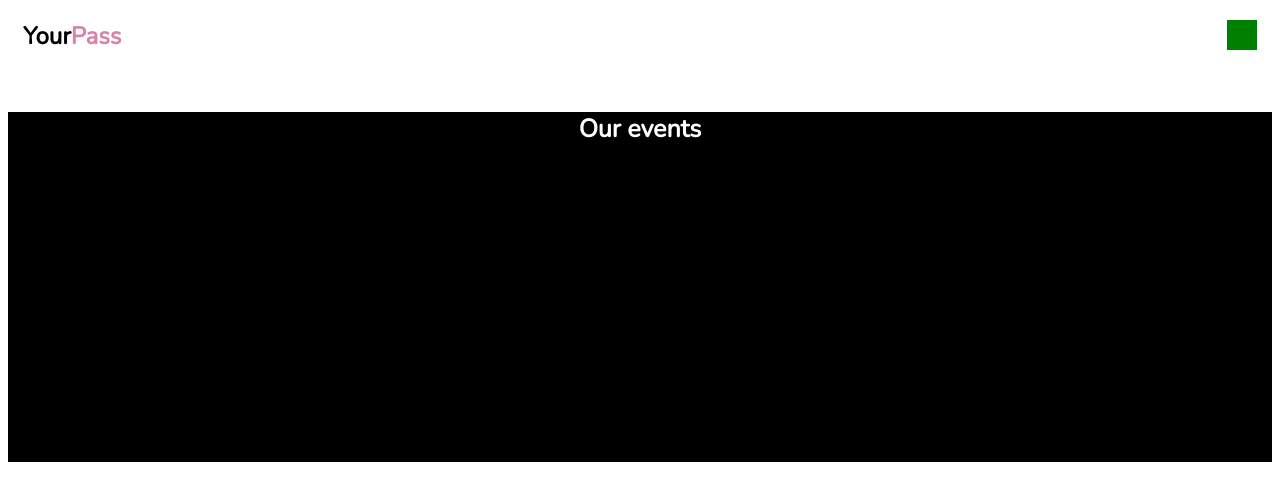
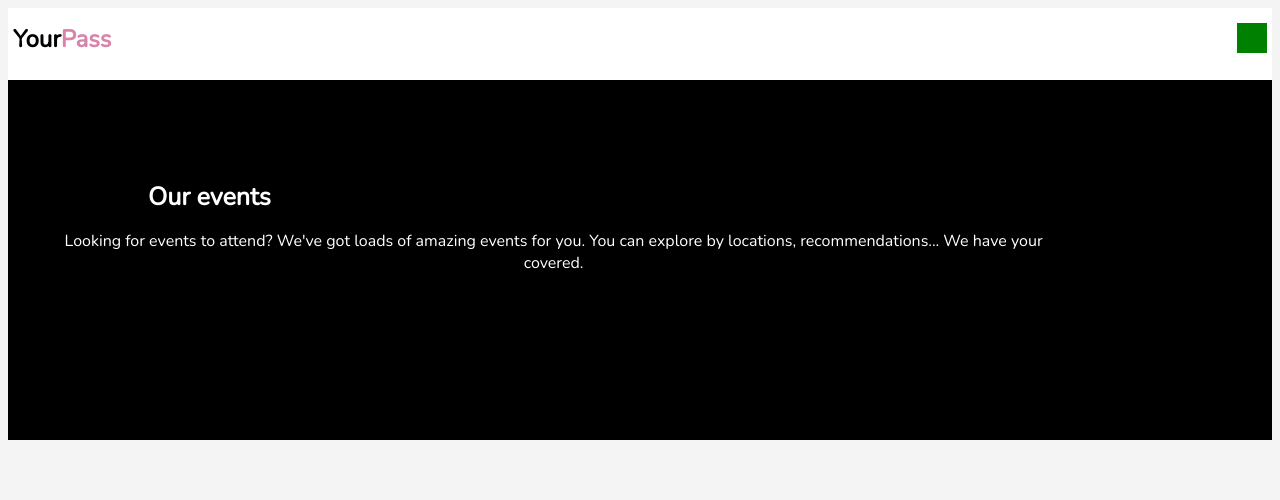
Before and after one commit to adeniranadeyemo/Event-Page, a plain HTML site: page index.html in a window 1280 px wide. Drawn offline with nearby package versions, Linux system fonts and the light colour scheme.

Commit message:
Seccond commit

```diff
--- a/index.html
+++ b/index.html
@@ -19,8 +19,11 @@
       </nav>
     </header>
 
-    <section class="ourevents">
-      <h2>Our events</h2>
+    <section class="main">
+      <div class="ourevents">
+        <h2>Our events</h2>
+        <p>Looking for events to attend? We've got loads of amazing events for you. You can explore by locations, recommendations... We have your covered.</p>
+      </div>
     </section>
   </body>
 </html>
--- a/style.css
+++ b/style.css
@@ -1,13 +1,12 @@
 @import url('https://fonts.googleapis.com/css2?family=Nunito&display=swap');
-/* @import url('https://fonts.googleapis.com/css2?family=Nunito:wght@600&display=swap');
-@import url('https://fonts.googleapis.com/css2?family=Nunito:wght@700&display=swap');
-@import url('https://fonts.googleapis.com/css2?family=Nunito:wght@800&display=swap'); */
 
 *{
   box-sizing: border-box;
-  /* margin: 10px; */
-  padding: 0;
   font-family: 'Nunito', sans-serif;
+}
+
+body{
+  background-color: #f4f4f4;
 }
 
 .yourpass{
@@ -16,7 +15,10 @@
 }
 
 nav{
-  margin: 20px 25px 10px 25px;
+  background-color: #ffffff;
+  width: 100%;
+  padding: 15px;
+  /* position: relative; */
 }
 
 h1{
@@ -37,18 +39,24 @@ h1{
 }
 
 .ourevents{
-  height: 350px;
+  height: 360px;
   width: 100%;
   background-color: black;
   color: white;
-  margin-top: -10px;
-  left: 0;
-  right: 0;
+  margin-top: 0px;
+  position: relative;
 }
 
 h2{
-  display: block;
   text-align: center;
   font-size: 25px;
-  margin: 60px auto 70px auto;
+  margin: 100px 120px 70px 140px;
+  position: absolute;
 }
+
+.ourevents p{
+  text-align: center;
+  width: 80%;
+  margin: 150px 0px 70px 40px;
+  position: absolute;
+}
```
